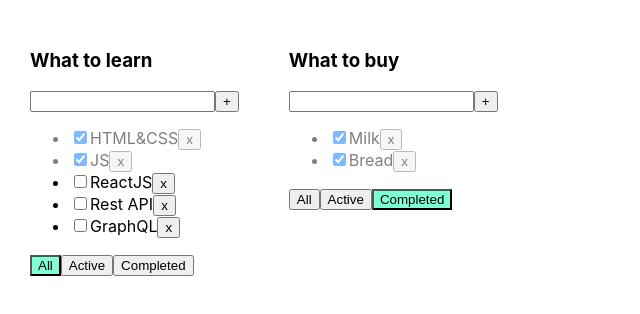
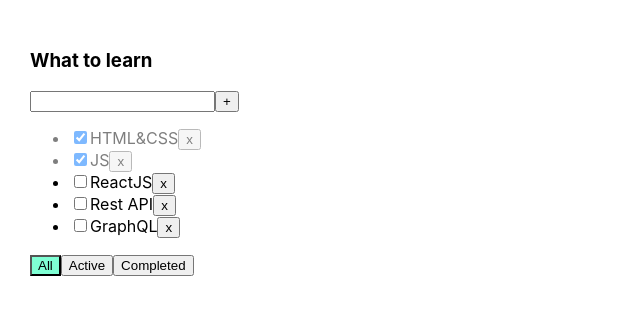
Before and after one commit to akach-dev/todolist-tuesday, a React (Create React App) app: page / in a window 1280 px wide. Shown: the top 314 px of the page, without its empty margins (0-640 px from the left). Built offline with nearby package versions, Linux system fonts and the light colour scheme.

Commit message:
repeat lesson

```diff
--- a/src/App.tsx
+++ b/src/App.tsx
@@ -1,106 +1,67 @@
 import React, {useState} from 'react';
 import './App.css';
-import {TaskType, Todolist} from './Todolist';
+import {Todolist} from './Todolist';
 import {v1} from 'uuid';
 
 export type FilterValuesType = "all" | "active" | "completed";
 
-export type TodoListsType = {
-  id: string
-  title: string
-  filter: FilterValuesType
-}
-
-type TasksObjType = {
-  [key: string]: TaskType[]
-}
-
 function App() {
 
-  const todolistId1 = v1()
-  const todolistId2 = v1()
-
-  const [todoLists, setTodoLists] = useState<TodoListsType[]>([
-    {id: todolistId1, title: "What to learn", filter: 'all'},
-    {id: todolistId2, title: "What to buy", filter: 'completed'},
-  ])
-
-  const [tasks, setTasks] = useState<TasksObjType>({
-    [todolistId1]: [
+    let [tasks, setTasks] = useState([
         {id: v1(), title: "HTML&CSS", isDone: true},
         {id: v1(), title: "JS", isDone: true},
         {id: v1(), title: "ReactJS", isDone: false},
         {id: v1(), title: "Rest API", isDone: false},
         {id: v1(), title: "GraphQL", isDone: false},
-    ],
-    [todolistId2]: [
-      {id: v1(), title: "Milk", isDone: true},
-      {id: v1(), title: "Bread", isDone: true},
-    ]
-  })
+    ]);
+    let [filter, setFilter] = useState<FilterValuesType>("all");
 
 
-  const removeTask = (id: string, todoListId: string) => {
-    let todolist = tasks[todoListId]
-    tasks[todoListId] = todolist.filter(todo => todo.id !== id)
+    function removeTask(id: string) {
+        let filteredTasks = tasks.filter(t => t.id != id);
+        setTasks(filteredTasks);
+    }
 
-    setTasks({...tasks})
+    function addTask(title: string) {
+        let task = {id: v1(), title: title, isDone: false};
+        let newTasks = [task, ...tasks];
+        setTasks(newTasks);
+    }
+
+    function changeStatus(taskId: string, isDone: boolean) {
+        let task = tasks.find(t => t.id === taskId);
+        if (task) {
+            task.isDone = isDone;
+        }
+
+        setTasks([...tasks]);
+    }
 
 
-  };
+    let tasksForTodolist = tasks;
 
-  const addTask = (title: string, todoListId: string) => {
-    let todolist = tasks[todoListId]
-    tasks[todoListId] = [{id: v1(), title, isDone: false}, ...todolist]
+    if (filter === "active") {
+        tasksForTodolist = tasks.filter(t => t.isDone === false);
+    }
+    if (filter === "completed") {
+        tasksForTodolist = tasks.filter(t => t.isDone === true);
+    }
 
-    setTasks({...tasks})
-  };
-
-  const changeStatus = (taskId: string, isDone: boolean, todoListId: string) => {
-    let todolist = tasks[todoListId]
-    tasks[todoListId] = todolist.map(todo => todo.id === taskId ? {...todo, isDone} : todo)
-
-    setTasks({...tasks})
-  };
-
-
-  function changeFilter(value: FilterValuesType, todoListId: string) {
-    setTodoLists(todoLists.map(todoList => todoList.id === todoListId ? {...todoList, filter: value} : todoList))
+    function changeFilter(value: FilterValuesType) {
+        setFilter(value);
     }
 
 
     return (
         <div className="App">
-       {
-         todoLists.map(todoList => {
-
-           let tasksForTodolist = tasks[todoList.id]
-           console.log(tasksForTodolist)
-
-           switch (todoList.filter) {
-             case "completed":
-               tasksForTodolist = tasksForTodolist.filter(t => t.isDone)
-               break
-             case "active":
-               tasksForTodolist = tasksForTodolist.filter(t => !t.isDone)
-               break
-           }
-
-           return (
-              <Todolist title={todoList.title}
-                        id={todoList.id}
+            <Todolist title="What to learn"
                       tasks={tasksForTodolist}
                       removeTask={removeTask}
                       changeFilter={changeFilter}
                       addTask={addTask}
                       changeTaskStatus={changeStatus}
-                        filter={todoList.filter}
-                        key={todoList.id}
+                      filter={filter}
             />
-           )
-         })
-       }
-
         </div>
     );
 }
--- a/src/Todolist.tsx
+++ b/src/Todolist.tsx
@@ -1,7 +1,7 @@
 import React, {ChangeEvent, KeyboardEvent, useState} from 'react';
 import {FilterValuesType} from './App';
 
-export type TaskType = {
+type TaskType = {
     id: string
     title: string
     isDone: boolean
@@ -9,23 +9,22 @@
 
 type PropsType = {
     title: string
-  id: string
-  tasks: TaskType[]
-  removeTask: (taskId: string, todoListId: string) => void
-  changeFilter: (value: FilterValuesType, todoListId: string) => void
-  addTask: (title: string, todoListId: string) => void
-  changeTaskStatus: (taskId: string, isDone: boolean, todoListId: string) => void
+    tasks: Array<TaskType>
+    removeTask: (taskId: string) => void
+    changeFilter: (value: FilterValuesType) => void
+    addTask: (title: string) => void
+    changeTaskStatus: (taskId: string, isDone: boolean) => void
     filter: FilterValuesType
 }
 
-export function Todolist({filter, changeFilter, id, changeTaskStatus, tasks, removeTask, addTask, title}: PropsType) {
+export function Todolist(props: PropsType) {
 
-  let [inputTitle, setTitle] = useState("")
+    let [title, setTitle] = useState("")
     let [error, setError] = useState<string | null>(null)
 
-  const addTaskHandler = () => {
-    if (inputTitle) {
-      addTask(inputTitle.trim(), id);
+    const addTask = () => {
+        if (title.trim() !== "") {
+            props.addTask(title.trim());
             setTitle("");
         } else {
             setError("Title is required");
@@ -38,33 +37,33 @@
 
     const onKeyPressHandler = (e: KeyboardEvent<HTMLInputElement>) => {
         setError(null);
-    if (e.code === 'Enter') {
-      addTaskHandler();
+        if (e.charCode === 13) {
+            addTask();
         }
     }
 
-  const onAllClickHandler = () => changeFilter("all", id);
-  const onActiveClickHandler = () => changeFilter("active", id);
-  const onCompletedClickHandler = () => changeFilter("completed", id);
+    const onAllClickHandler = () => props.changeFilter("all");
+    const onActiveClickHandler = () => props.changeFilter("active");
+    const onCompletedClickHandler = () => props.changeFilter("completed");
 
 
     return <div>
-    <h3>{title}</h3>
+        <h3>{props.title}</h3>
         <div>
-      <input value={inputTitle}
+            <input value={title}
                    onChange={onChangeHandler}
-             onKeyDown={onKeyPressHandler}
+                   onKeyPress={onKeyPressHandler}
                    className={error ? "error" : ""}
             />
-      <button onClick={addTaskHandler}>+</button>
+            <button onClick={addTask}>+</button>
             {error && <div className="error-message">{error}</div>}
         </div>
         <ul>
             {
-        tasks.map(t => {
-          const onClickHandler = () => removeTask(t.id, id)
+                props.tasks.map(t => {
+                    const onClickHandler = () => props.removeTask(t.id)
                     const onChangeHandler = (e: ChangeEvent<HTMLInputElement>) => {
-            changeTaskStatus(t.id, e.currentTarget.checked, id);
+                        props.changeTaskStatus(t.id, e.currentTarget.checked);
                     }
 
                     return <li key={t.id} className={t.isDone ? "is-done" : ""}>
@@ -78,15 +77,12 @@
             }
         </ul>
         <div>
-      <button className={filter === 'all' ? "active-filter" : ""}
-              onClick={onAllClickHandler}>All
-      </button>
-      <button className={filter === 'active' ? "active-filter" : ""}
-              onClick={onActiveClickHandler}>Active
-      </button>
-      <button className={filter === 'completed' ? "active-filter" : ""}
-              onClick={onCompletedClickHandler}>Completed
-      </button>
+            <button className={props.filter === 'all' ? "active-filter" : ""}
+                    onClick={onAllClickHandler}>All</button>
+            <button className={props.filter === 'active' ? "active-filter" : ""}
+                    onClick={onActiveClickHandler}>Active</button>
+            <button className={props.filter === 'completed' ? "active-filter" : ""}
+                    onClick={onCompletedClickHandler}>Completed</button>
         </div>
     </div>
 }
```
Lines whose indentation alone changed are shown as unchanged.
